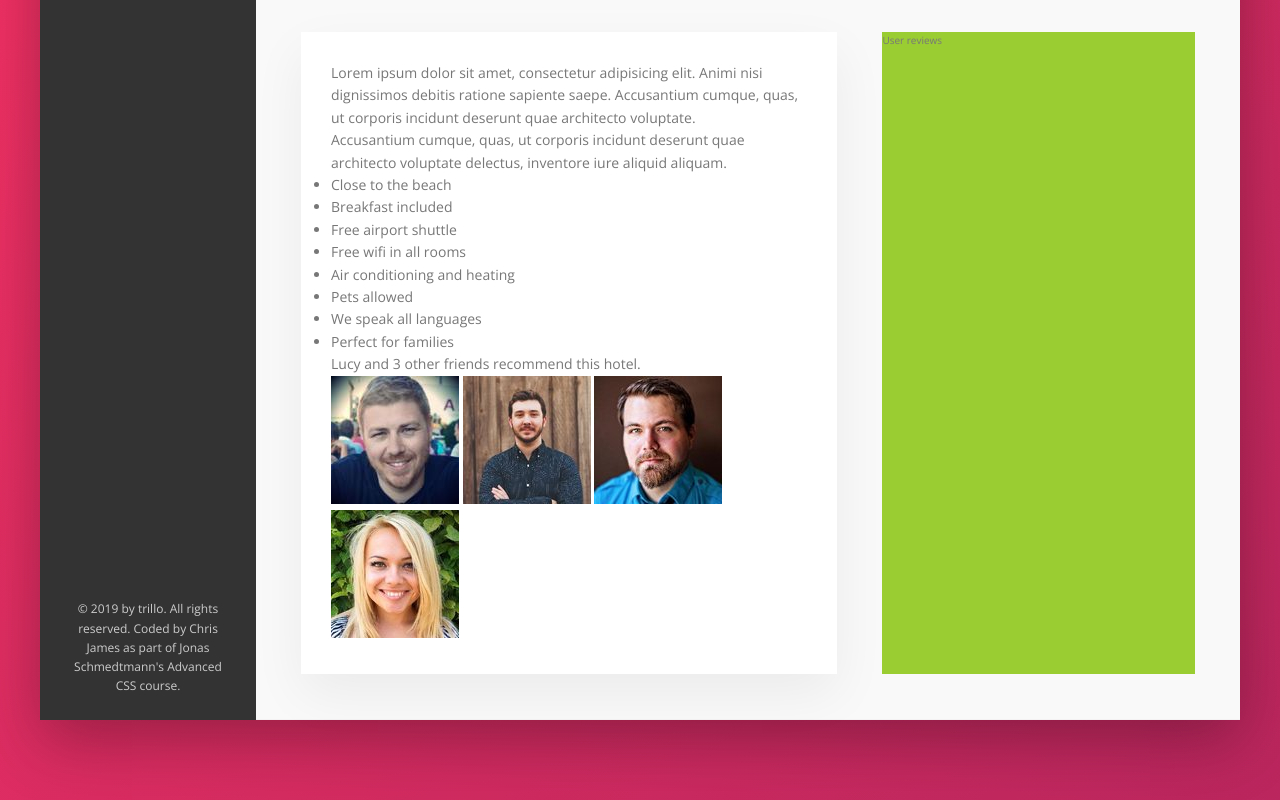
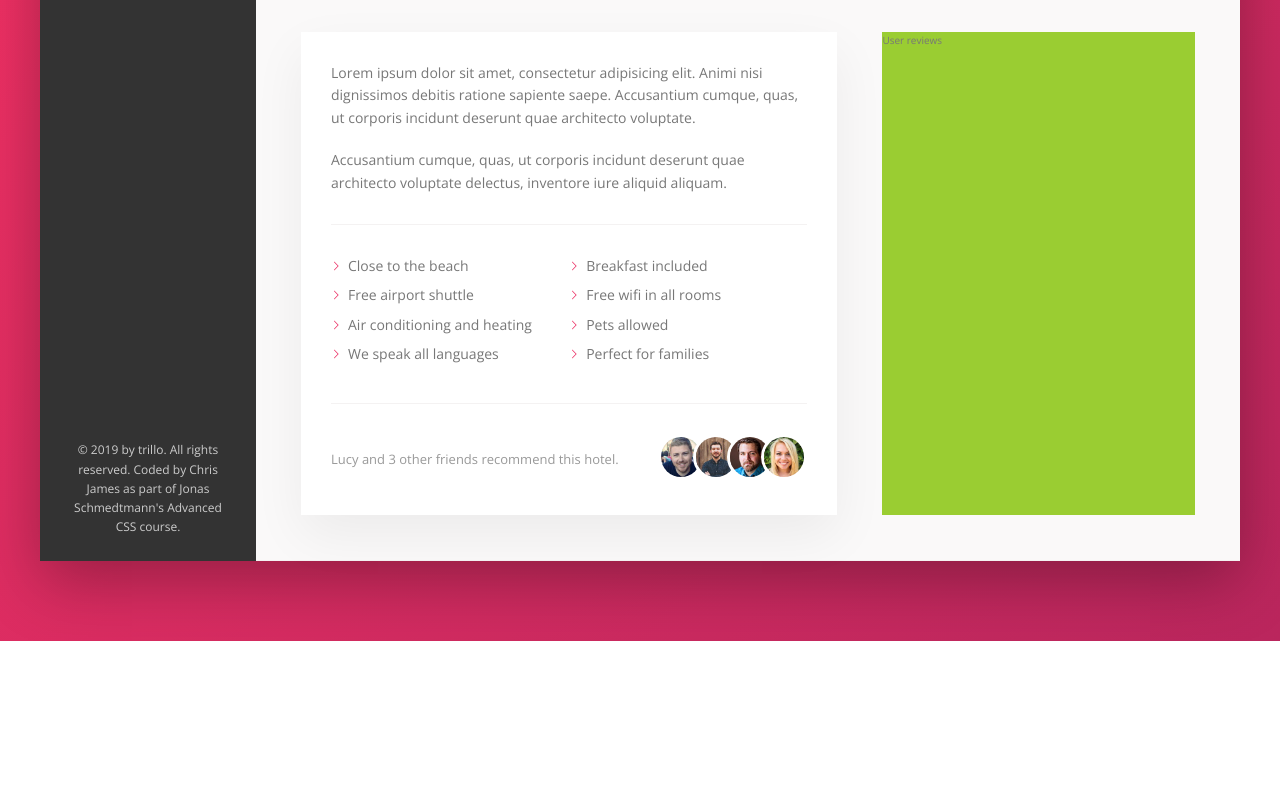
Before and after one commit to chris-james-git/trillo, a website: page index.html in a window 1280 px wide. Shown: the part 615-1415 px from the top of the page. After the commit the page ends 1256 px from the top, so only its background shows below. Drawn offline with nearby package versions, Linux system fonts and the light colour scheme.

Commit message:
Building the Description Section - Part 2
Using the modern mask-image/mask-size CSS properties to manipulate and color SVGs within CSS.

```diff
--- a/sass/_components.scss
+++ b/sass/_components.scss
@@ -302,3 +302,78 @@
     box-shadow: none;
   }
 }
+
+///////////////////////////////
+// PARAGRAPH
+// instead of :last-child, here we use :last-of-type becasue there are some siblings
+// that are not .paragraph
+.paragraph:not(:last-of-type) {
+  margin-bottom: 2rem;
+}
+
+///////////////////////////////
+// LIST
+.list {
+  list-style: none;
+  margin: 3rem 0;
+  padding: 3rem 0;
+  border-top: var(--line);
+  border-bottom: var(--line);
+
+  display: flex;
+  flex-wrap: wrap;
+
+  &__item {
+    // Put two elements side-by-side using 50% flex-basis
+    flex: 0 0 50%;
+    margin-bottom: 0.7rem;
+  }
+
+  // Adding the chevrons to the list items
+  &__item::before {
+    content: ''; // remember to ALWAYS specify content on before/after pseudo-elements.
+    display: inline-block; // you also need to display and set height / width.
+    height: 1rem;
+    width: 1rem;
+    margin-right: 0.7rem;
+    // Older browsers (we will use a feature query here)
+    //background-image: url(../img/chevron-thin-right.svg);
+    //background-size: cover;
+
+    // Newer browsers - masks
+    background-color: var(--color-primary);
+    -webkit-mask-image: url(../img/chevron-thin-right.svg);
+    mask-image: url(../img/chevron-thin-right.svg);
+    -webkit-mask-size: cover;
+    mask-size: cover;
+  }
+}
+
+//////////////////////////////
+// RECOMMEND
+.recommend {
+  font-size: 1.3rem;
+  color: var(--color-grey-dark-3);
+
+  display: flex;
+  align-items: center;
+
+  &__count {
+    margin-right: auto; // using this to push the two items to left and right.
+  }
+
+  &__friends {
+  }
+
+  &__photo {
+    box-sizing: content-box; // put the border outside of the box sizing.
+    height: 4rem;
+    width: 4rem;
+    border-radius: 50%;
+    border: 3px solid #fff;
+
+    &:not(:last-child) {
+      margin-right: -1.5rem;
+    }
+  }
+}
```
Also changed, not shown: css/style.css.
